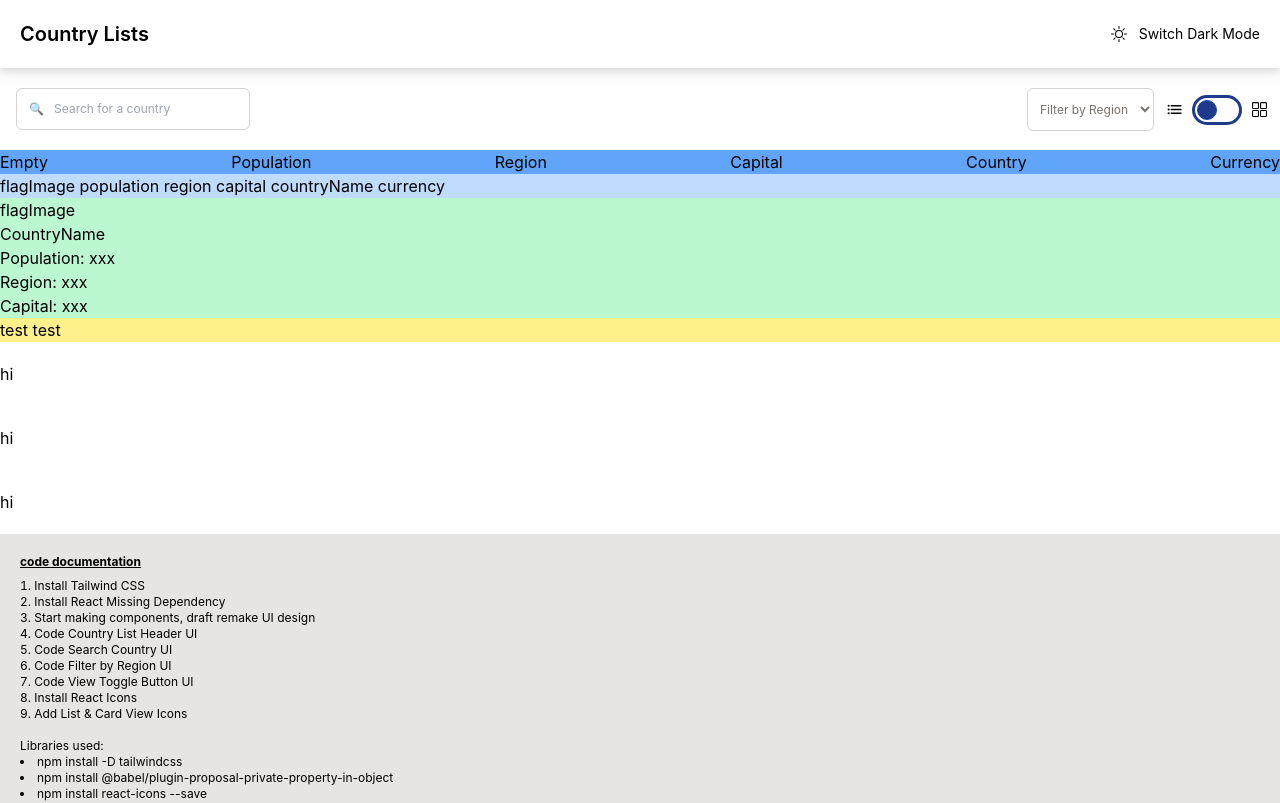
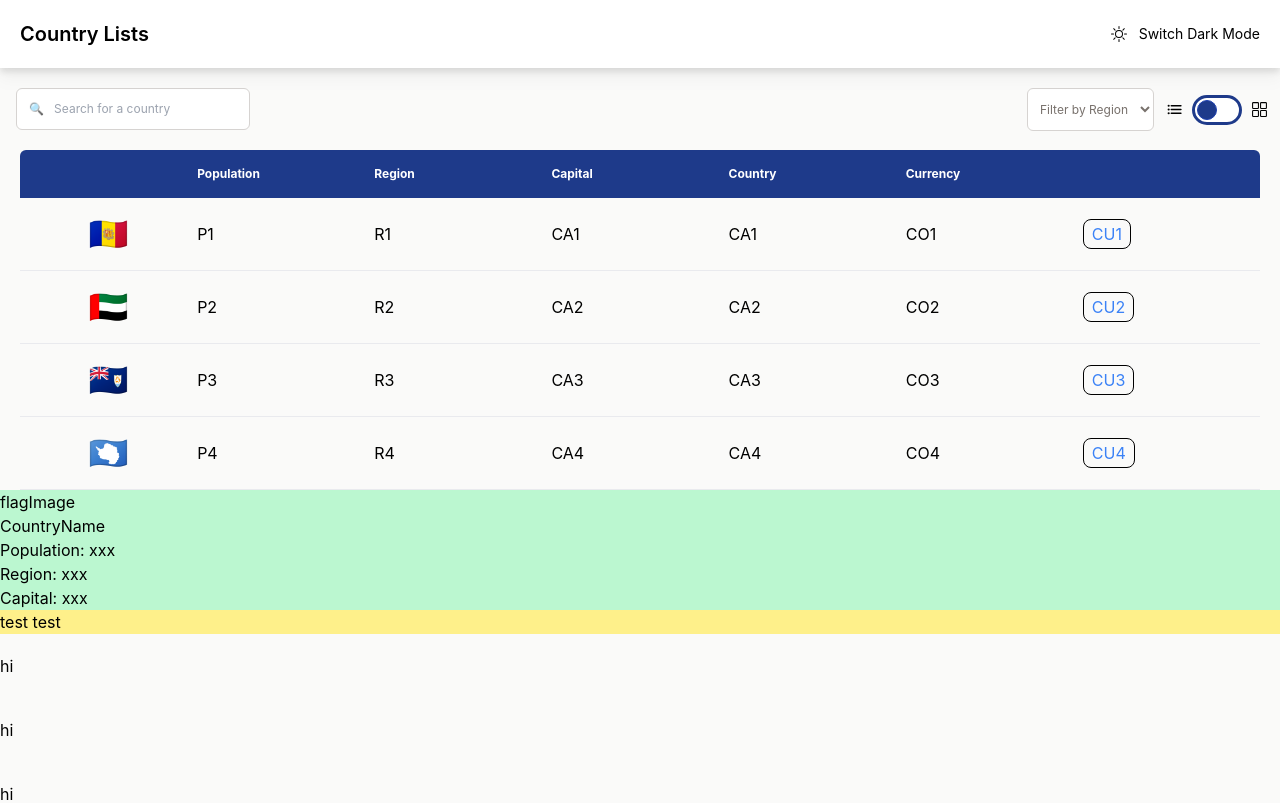
Before and after one commit to solahidris/PP05-IV-CountryList, a React (Create React App) app: page / in a window 1280 px wide. Shown: the top 803 px of the page. Built offline with nearby package versions, Linux system fonts and the light colour scheme.

Commit message:
Added List View Screen UI

```diff
--- a/src/App.js
+++ b/src/App.js
@@ -2,12 +2,12 @@ import "./App.css";
 import React from "react";
 import CodeThinkingProcess from "./components/CodeThinkingProcess";
 import CodeInstructions from "./components/CodeInstructions";
-import CountryList from "./components/CountryList";
+import CountryLists from "./components/CountryLists";
 
 function App() {
   return (
-    <div className="bg-stone min-h-[100vh]">
-      <CountryList />
+    <div className="bg-stone-100/50 min-h-[100vh]">
+      <CountryLists />
       <div>
         <p className="py-5">hi</p>
         <p className="py-5">hi</p>
--- a/src/components/CodeThinkingProcess.js
+++ b/src/components/CodeThinkingProcess.js
@@ -17,6 +17,7 @@ const CodeThinkingProcess = () => {
         <li>Code View Toggle Button UI</li>
         <li>Install React Icons</li>
         <li>Add List & Card View Icons</li>
+        <li>Code List View Screen UI</li>
       </ol>
 
       <br/>
--- a/src/components/CountryList.js
+++ b/src/components/CountryLists.js
@@ -4,8 +4,9 @@ import SearchCountry from "./SearchCountry";
 import FilterRegion from "./FilterRegion";
 import ViewToggleButton from "./ViewToggleButton";
 import { IoList, IoGridOutline } from "react-icons/io5";
+import ListViewScreen from "./ListViewScreen";
 
-const CountryList = () => {
+const CountryLists = () => {
   return (
     <div>
       <CountryListHeader />
@@ -23,19 +24,7 @@ const CountryList = () => {
         </div>
       </div>
 
-      <div className="list view - use grid bg-blue-200">
-        <div className="bg-blue-400 flex justify-between">
-          <span>Empty</span>
-          <span>Population</span>
-          <span>Region</span>
-          <span>Capital</span>
-          <span>Country</span>
-          <span>Currency</span>
-        </div>
-        <div className="map this">
-          flagImage population region capital countryName currency
-        </div>
-      </div>
+      <ListViewScreen />
 
       <div className="card view - use flex col bg-green-200">
         <div className="map this">
@@ -54,4 +43,4 @@ const CountryList = () => {
   );
 };
 
-export default CountryList;
+export default CountryLists;
--- /dev/null
+++ b/src/components/ListViewScreen.js
@@ -0,0 +1,73 @@
+// ListViewScreen.js
+
+const ListViewScreen = () => {
+  const dataToMap = [
+    {
+      flag: "🇦🇩",
+      population: "P1",
+      region: "R1",
+      capital: "CA1",
+      country: "CO1",
+      currency: "CU1",
+    },
+    {
+      flag: "🇦🇪",
+      population: "P2",
+      region: "R2",
+      capital: "CA2",
+      country: "CO2",
+      currency: "CU2",
+    },
+    {
+      flag: "🇦🇮",
+      population: "P3",
+      region: "R3",
+      capital: "CA3",
+      country: "CO3",
+      currency: "CU3",
+    },
+    {
+      flag: "🇦🇶",
+      population: "P4",
+      region: "R4",
+      capital: "CA4",
+      country: "CO4",
+      currency: "CU4",
+    },
+  ];
+
+  return (
+
+    <div className="list view - use grid mx-5">
+      <div className="grid grid-cols-7 text-xs bg-blue-900 text-white py-4 rounded-t-md font-bold">
+        <span></span>
+        <span className="truncate ...">Population</span>
+        <span>Region</span>
+        <span>Capital</span>
+        <span>Country</span>
+        <span>Currency</span>
+      </div>
+
+      <div className="map this">
+        {dataToMap.map((data, index) => (
+          <div className="grid grid-cols-7 py-3 border-b border-gray-200/80 border-mx-2 items-center">
+            <span className="text-center text-[2rem]">{data.flag}</span>
+            <span>{data.population}</span>
+            <span>{data.region}</span>
+            <span>{data.capital}</span>
+            <span>{data.capital}</span>
+            <span>{data.country}</span>
+            <div className="">
+              <span className="border rounded-lg px-2 py-1 border-black text-blue-500">
+                {data.currency}
+              </span>
+            </div>
+          </div>
+        ))}
+      </div>
+
+    </div>
+  );
+};
+
+export default ListViewScreen;
--- a/src/components/ViewToggleButton.js
+++ b/src/components/ViewToggleButton.js
@@ -7,7 +7,7 @@ const ViewToggleButton = () => {
       <label class="relative inline-flex items-center mt-1 cursor-pointer">
         <input type="checkbox" value="" class="sr-only peer" />
         <div
-          class="w-11 h-6 outline outline-blue-900 peer-focus:ring-blue-300 dark:peer-focus:ring-blue-900 rounded-full peer dark:bg-gray-700 peer-checked:after:translate-x-full peer-checked:after:border-white after:content-[''] after:absolute after:top-[2px] after:left-[2px] after:bg-blue-900 after:border-blue-800 after:border after:rounded-full after:h-5 after:w-5 after:transition-all dark:border-gray-600 peer-checked:bg-blue-900"
+          class="w-11 h-6 outline outline-blue-900 peer-focus:ring-blue-300 dark:peer-focus:ring-blue-900 rounded-full peer dark:bg-gray-700 peer-checked:after:translate-x-full peer-checked:after:border-white after:content-[''] after:absolute after:top-[2px] after:left-[2px] after:bg-blue-900 after:border-blue-800 after:border after:rounded-full after:h-5 after:w-5 after:transition-all dark:border-gray-600 peer-checked:bg-blue-900 bg-white"
         ></div>
       </label>
     </div>
```
